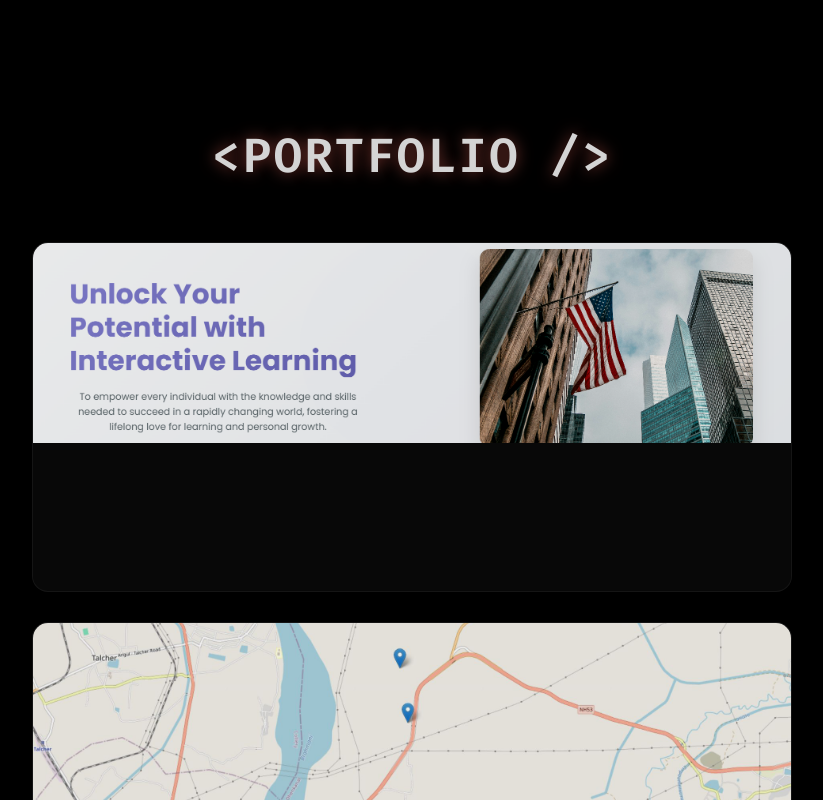
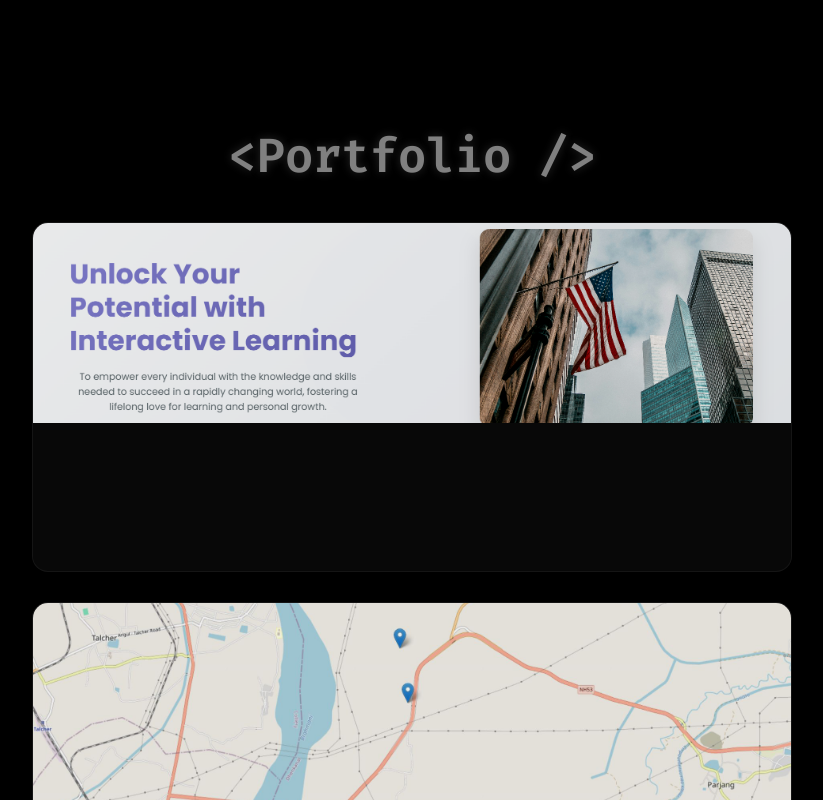
Before and after one commit to Subhasiish/Portfolio-website, a React (Vite) app: page / in a window 1280 px wide. Shown: the part 860-1660 px from the top of the page, without its empty margins (228-1051 px from the left). Built offline with nearby package versions, Linux system fonts and the light colour scheme.

Commit message:
style: unify Portfolio section title with About and Testimonials for consistent look

```diff
--- a/src/components/Portfolio.tsx
+++ b/src/components/Portfolio.tsx
@@ -75,22 +75,17 @@ const PortfolioSection = styled.section`
   background: transparent;
 `;
 
-const SectionTitle = styled(motion.h2)`
+const SectionTitle = styled(motion.h1)`
   font-size: 3rem;
-  color: color: #a0a0a0;; /* Updated color to match Services title */
-  font-family:'JetBrains Mono', 'Fira Code', 'Consolas', monospace; /* Updated font family */
-  margin-bottom: 50px;
+  color: #808080;
+  margin-bottom: 30px;
   text-align: center;
-  font-weight: bold; /* Added bold font */
-  text-transform: uppercase; /* Added uppercase transformation */
-  letter-spacing: 2px; /* Added letter spacing */
-  z-index: 1;
-  position: relative;
-  text-shadow: 0 0 15px rgba(255, 111, 97, 0.5); /* Updated shadow to match color */
+  font-family: 'Fira Code', monospace;
+  text-shadow: 0 0 10px rgba(128, 128, 128, 0.3);
 
   @media (max-width: 768px) {
-    font-size: 2rem; /* Adjusted font size for smaller screens */
-    text-shadow: none; /* Removed shadow for smaller screens */
+    font-size: 2.2rem;
+    margin-bottom: 20px;
   }
 `;
 
--- a/src/components/Testimonials.tsx
+++ b/src/components/Testimonials.tsx
@@ -10,11 +10,18 @@ const Section = styled.section`
   align-items: center;
 `;
 
-const Title = styled.h2`
-  font-size: 2rem;
-  color: #fff;
-  margin-bottom: 40px;
-  font-family: 'JetBrains Mono', 'Fira Code', monospace;
+const Title = styled.h1`
+  font-size: 3rem;
+  color: #808080;
+  margin-bottom: 30px;
+  text-align: center;
+  font-family: 'Fira Code', monospace;
+  text-shadow: 0 0 10px rgba(128, 128, 128, 0.3);
+
+  @media (max-width: 768px) {
+    font-size: 2.2rem;
+    margin-bottom: 20px;
+  }
 `;
 
 const TestimonialsGrid = styled.div`
@@ -43,7 +50,7 @@ const Author = styled.div`
 
 const Testimonials: React.FC = () => (
   <Section id="testimonials">
-    <Title>Testimonials</Title>
+    <Title>&lt;Testimonials /&gt;</Title>
     <TestimonialsGrid>
       <TestimonialCard>
         "Working with Subhasish was a fantastic experience. The website exceeded our expectations!"
```
